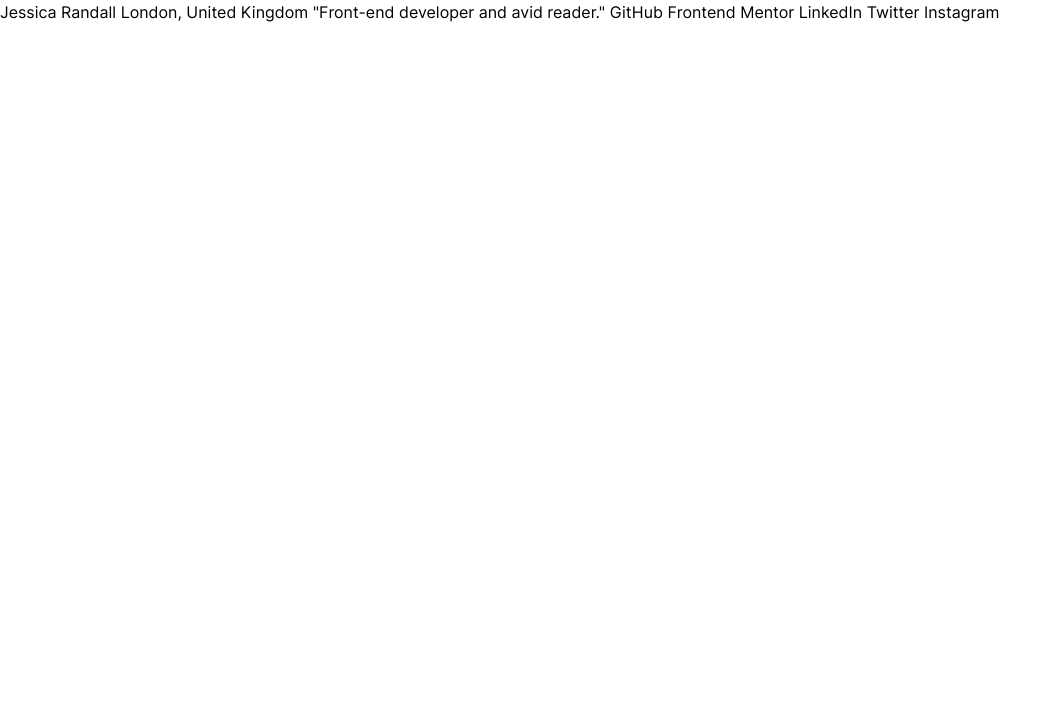
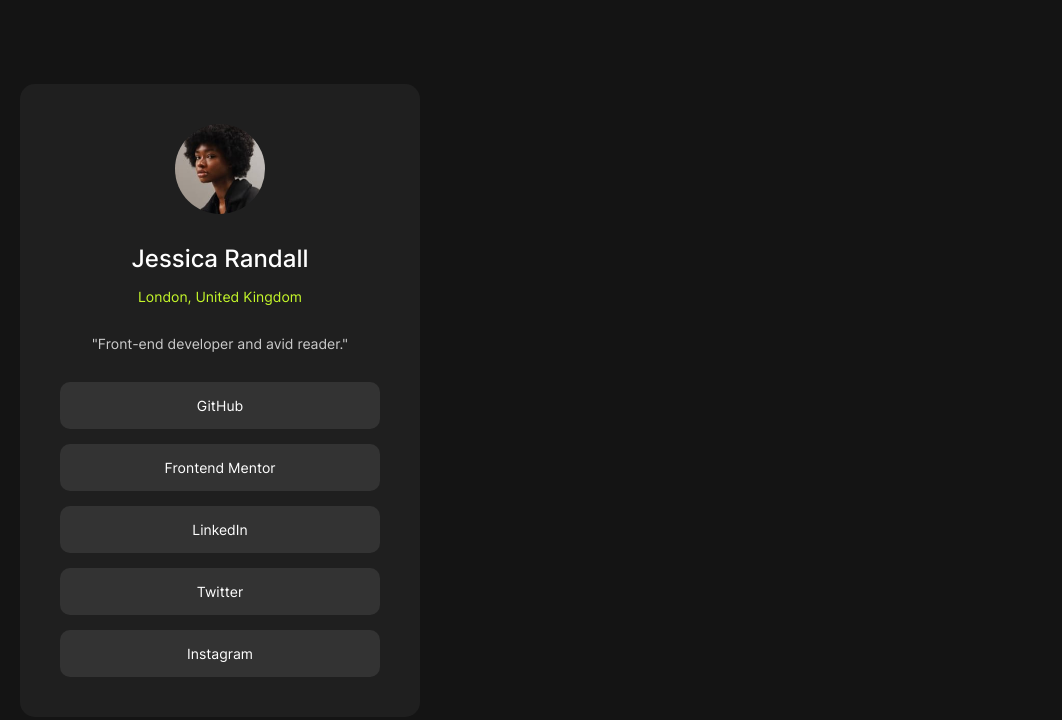
Before and after one commit to ErwiniaDev/FrontendMentor_SocialLinksProfile, a plain HTML site: page index.html in a window 1280 px wide. Shown: the whole page, without its empty margins (0-1062 px from the left). Drawn offline with Linux system fonts and the light colour scheme.

Commit message:
#2 - First version

```diff
--- a/index.html
+++ b/index.html
@@ -12,15 +12,23 @@
     <main>
       <h1>No H1 title on this page</h1>
 
-      Jessica Randall
-      London, United Kingdom
-      "Front-end developer and avid reader."
-
-      GitHub
-      Frontend Mentor
-      LinkedIn
-      Twitter
-      Instagram
+      <article class="card">
+        <img src="/assets/images/avatar-jessica.jpeg" alt="Profile picture">
+        <section>
+          <h2>Jessica Randall</h2>
+          <p><span>London, United Kingdom</span></p>
+        </section>
+        <section>
+          <p>"Front-end developer and avid reader."</p>
+        </section>
+        <section>
+          <a href="#" target="_blank">GitHub</a>
+          <a href="#" target="_blank">Frontend Mentor</a>
+          <a href="#" target="_blank">LinkedIn</a>
+          <a href="#" target="_blank">Twitter</a>
+          <a href="#" target="_blank">Instagram</a>
+        </section>
+      </article>
     </main>
 
     <footer>
--- a/style.css
+++ b/style.css
@@ -38,7 +38,7 @@ body {
     min-height: 100svh;
     scroll-behavior: smooth;
     text-rendering: optimizeSpeed;
-    line-height: 1.5;
+    /* line-height: 1.5; */
 }
 
 /* Remove list styles on ul, ol elements with a class attribute */
@@ -94,15 +94,80 @@ select {
 :root {
     --green: hsl(75,94%,57%);
     --white: hsl(0, 0%, 100%);
+    --white-transparent: hsl(0, 0%, 80%);
     --grey700: hsl(0, 0%, 20%);
     --grey800: hsl(0, 0%, 12%);
     --grey900: hsl(0, 0%, 8%);
 
-    --font-paragraphs: 1.167rem; /* 14px (1rem = 12px) */
+    --font-paragraphs: 0.875rem; /* 14px (1rem = 16px) */
 }
 
 body{
     font-family: 'Inter', serif;
+    font-size: var(--font-paragraphs);
+    background-color: var(--grey900);
+    color: var(--white);
+    padding: 20px;
+    display: flex;
+    flex-direction: column;
+    justify-content: center;
+    align-items: center;
+}
+
+main{
+    width: 100%;
+}
+
+h2{
+    font-weight: 500;
+    font-size: 1.5rem;
+}
+
+p{
+    color: var(--white-transparent);
+}
+
+span{
+   color: var(--green);
+   font-size: var(--font-paragraphs);
+}
+
+a{
+    background-color: var(--grey700);
+    color: var(--white);
+    border-radius: 10px;
+    padding: 15px;
+    max-width: 100%;
+    text-decoration: none;
+}
+a:hover,
+a:active{
+    background-color: var(--green);
+    color: var(--grey900);
+}
+
+section{
+    display: flex;
+    flex-direction: column;
+    gap: 15px;
+    width: 100%;
+}
+
+.card{
+    background-color: var(--grey800);
+    max-width: 400px;
+    border-radius: 15px;
+    display: flex;
+    flex-direction: column;
+    text-align: center;
+    align-items: center;
+    padding: 40px;
+    gap: 30px;
+}
+
+.card img{
+    border-radius: 50%;
+    width: 90px;
 }
 
 .attribution,
```
